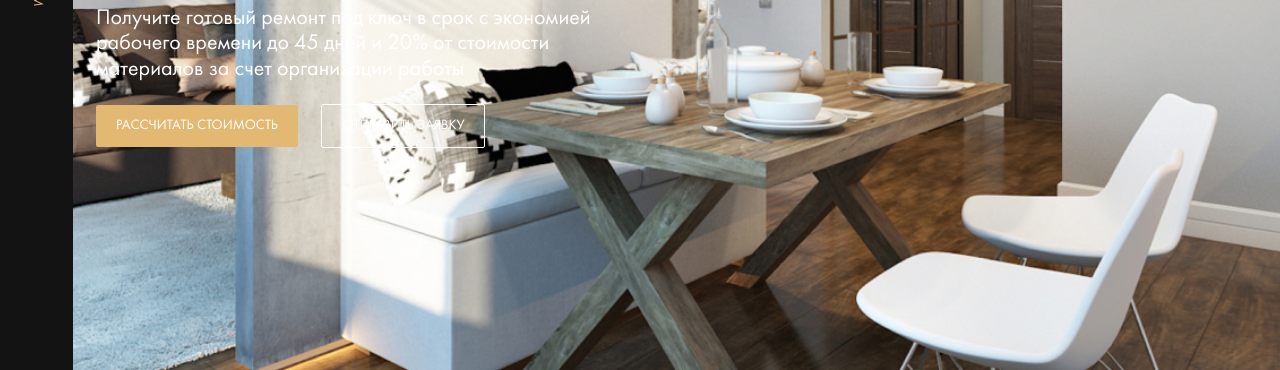
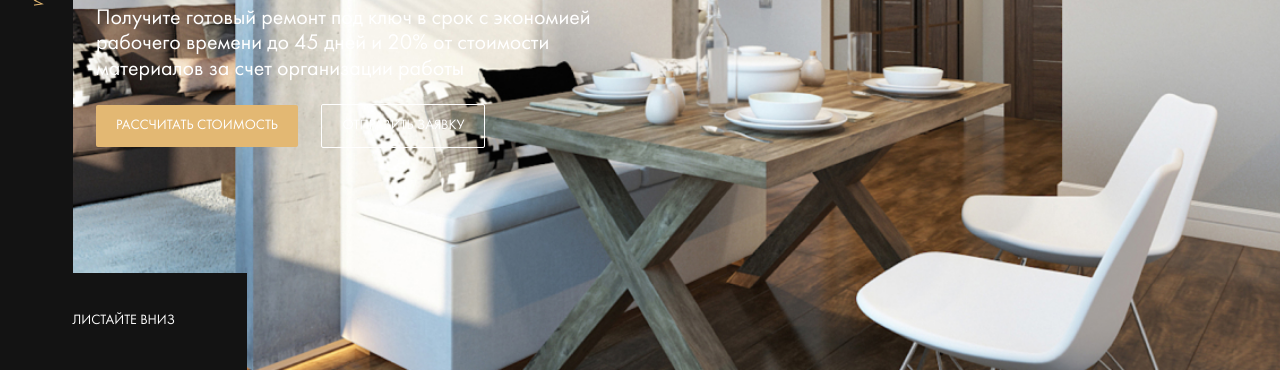
Before and after one commit to Pavel588/repair-design, a website: page index.html in a window 1280 px wide. Shown: the part 430-800 px from the top of the page. Drawn offline with Linux system fonts and the light colour scheme; files whose address does not match are found by name.

Commit message:
refact style &__scroll-down

```diff
--- a/sass/templates/_hero.sass
+++ b/sass/templates/_hero.sass
@@ -25,7 +25,7 @@
     justify-content: center
     align-items: center
     left: 0
-    button: 0
+    bottom: 0
     min-width: 247px
     min-height: 97px
     background-color: $dark
```
Also changed, not shown: css/style.css, css/style.min.css.
